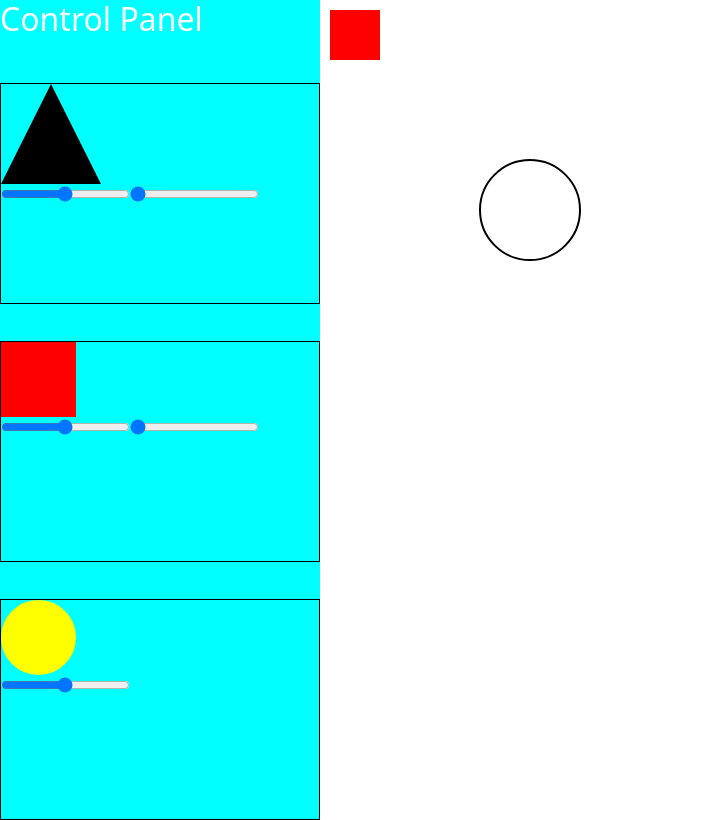
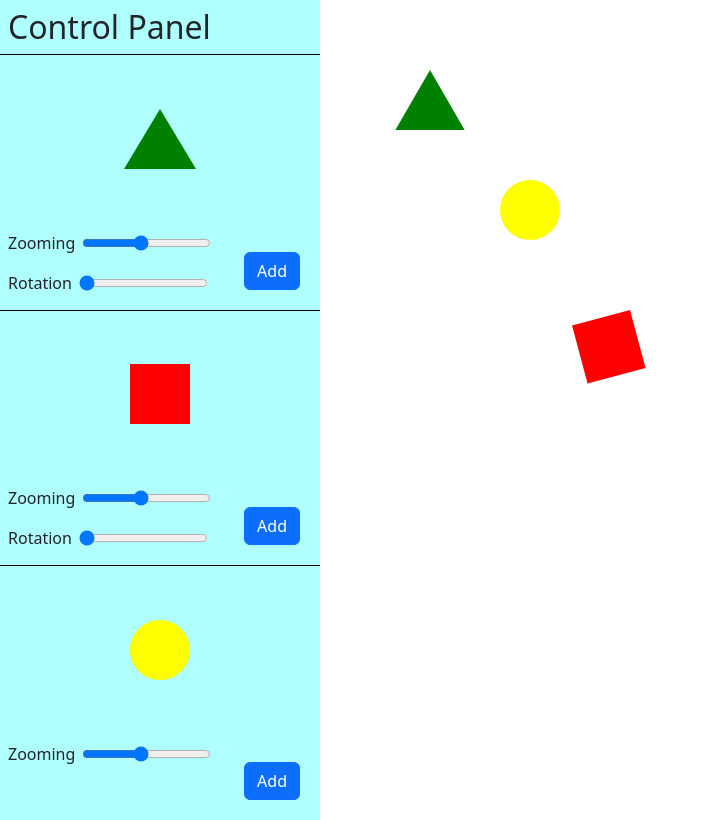
Before and after one commit to chrisnumber49/React-Primitive-Art, a React (Create React App) app: page / in a window 1280 px wide. Shown: the whole page, without its empty margins (0-709 px from the left). Built offline with nearby package versions, Linux system fonts and the light colour scheme.

Commit message:
complete functionalities in AddingShapePanel

```diff
--- a/src/App.css
+++ b/src/App.css
@@ -8,7 +8,7 @@
 
 .panel-container{
   width: 25%;
-  background-color: aqua;
+  background-color: rgb(175, 255, 255);
 }
 
 .canvas-container{
@@ -24,6 +24,22 @@
   justify-content: space-between;
 }
 .panel-item{
-  border: black solid 1px;
-  height: 27%
+  position: relative;
+  border-top: black solid 1px;
+  height: 33%;
+  display: flex;
+  flex-direction: column;
+  align-items: center;
+  justify-content: start;
 }
+.shape-container{
+  height: 66%;
+  display: flex;
+  align-items: center;
+  justify-content: center;
+}
+.add-btn{
+  position: absolute;
+  bottom: 20px;
+  right: 20px;
+}
--- a/src/App.tsx
+++ b/src/App.tsx
@@ -1,20 +1,27 @@
 import React from 'react';
 import './App.css';
-import { Stage, Layer, Rect, Circle } from 'react-konva';
+import { Stage, Layer, Rect, Circle, RegularPolygon } from 'react-konva';
 import AddingShapePanel from './components/AddingShapePanel'
 
 function App() {
+  const addingNewPattern = (data:object) => {
+    console.warn(data)
+  }
+
   return (
     <div className="main-container">
       <div className="panel-container">
-        <AddingShapePanel/>
+        <AddingShapePanel onAddingNewPattern={addingNewPattern}/>
       </div>
 
       <div className="canvas-container">
         <Stage width={window.innerWidth*0.7} height={window.innerHeight}>
           <Layer>
-            <Rect width={50} height={50} fill="red" />
-            <Circle x={200} y={200} stroke="black" radius={50} />
+            <RegularPolygon x={100} y={100} radius={40} sides={3} fill="green" rotation={0} draggable/>
+
+            <Rect x={300} y={300} width={60} height={60} fill="red" rotation={75} draggable/>
+
+            <Circle x={200} y={200} radius={30} fill="yellow" draggable/>
           </Layer>
         </Stage>
       </div>
--- a/src/components/AddingShapePanel.tsx
+++ b/src/components/AddingShapePanel.tsx
@@ -11,22 +11,22 @@ const initialShapeStyles: ShapeStyles = {
     triangleStyle: {
         'width': 0,
         'height': 0,
-        'borderLeft': '50px solid transparent',
-        'borderRight': '50px solid transparent',
-        'borderBottom': '100px solid black',
+        'borderWidth': '0 36px 60px 36px',
+        'borderColor': 'transparent transparent green transparent',
+        'borderStyle': 'solid',
         'rotate': '0deg'
     },
     rectangleStyle: {
-        'width': '75px',
-        'height': '75px',
+        'width': '60px',
+        'height': '60px',
         'borderStyle': 'solid',
         'borderColor': 'red',
         'backgroundColor': 'red',
         'rotate': '0deg'
     },
     circleStyle: {
-        'width': '75px',
-        'height': '75px',
+        'width': '60px',
+        'height': '60px',
         'borderStyle': 'solid',
         'borderColor': 'yellow',
         'backgroundColor': 'yellow',
@@ -34,32 +34,34 @@ const initialShapeStyles: ShapeStyles = {
     }
 }
 
-const reducer = (state: ShapeStyles, action:{shape:string, changeOn:string, value:any}) => {
-    let newParams = {};
+const reducer = (state: ShapeStyles, action:{shape:string, changeOn:string, value:number}) => {
+    let newParams:any = {};
 
     switch (action.shape) {
         case "TRIANGLE":
             newParams = {...state.triangleStyle};
             if(action.changeOn === "ZOOM"){
-
+                newParams.borderWidth = `0 ${0.72*action.value}px ${1.2*action.value}px ${0.72*action.value}px`;
             } else if(action.changeOn === "ROTATION"){
-
+                newParams.rotate = `${action.value}deg`;
             }
 
             return {...state, triangleStyle: newParams}
         case "RECTANGLE":
             newParams = {...state.rectangleStyle};
             if(action.changeOn === "ZOOM"){
-
+                newParams.width = `${1.2*action.value}px`;
+                newParams.height = `${1.2*action.value}px`;
             } else if(action.changeOn === "ROTATION"){
-
+                newParams.rotate = `${action.value}deg`;
             }
 
             return {...state, rectangleStyle: newParams}
         case "CIRCLE":
             newParams = {...state.circleStyle};
             if(action.changeOn === "ZOOM"){
-
+                newParams.width = `${1.2*action.value}px`;
+                newParams.height = `${1.2*action.value}px`;
             }
 
             return {...state, circleStyle: newParams}
@@ -69,7 +71,7 @@ const reducer = (state: ShapeStyles, action:{shape:string, changeOn:string, valu
 };
 
 
-function AddingShapePanel() {
+function AddingShapePanel({onAddingNewPattern}) {
     const [shapeStyles, dispatch] = useReducer(reducer, initialShapeStyles);
     const [currentZoom, setZoom] = useState({triangle: 50,rectangle: 50,circle: 50});
     const [currentRotation, setRotation] = useState({triangle: 0,rectangle: 0});
@@ -88,20 +90,53 @@ function AddingShapePanel() {
         dispatch({ shape, changeOn, value });
     };
 
+    const addNewShapeToCanvas = (shape: "TRIANGLE"| "RECTANGLE"| "CIRCLE") => {
+        let newShape:any = {};
+        if(shape === "TRIANGLE") {
+            newShape = {
+                shape: 'TRIANGLE',
+                radius: 0.8*currentZoom.triangle,
+                rotation: currentRotation.triangle
+            }
+        } else if(shape === "RECTANGLE") {
+            newShape = {
+                shape: 'RECTANGLE',
+                width: 1.2*currentZoom.rectangle,
+                height: 1.2*currentZoom.rectangle,
+                rotation: currentRotation.rectangle
+            }
+        } else if(shape === "CIRCLE") {
+            newShape = {
+                shape: 'CIRCLE',
+                radius: 0.6*currentZoom.circle
+            }
+        }
+
+        onAddingNewPattern(newShape);
+    }
+
     return (
         <div className="panel-layout">
-            <h2 className='text-white'>Control Panel</h2>
+            <h2 className='m-2'>Control Panel</h2>
+
             <div className="panel-item">
+                <div className="shape-container">
                     <div style={shapeStyles.triangleStyle}/>
+                </div>
 
+                <div className="input-group my-2">
+                    <label className='mx-2' htmlFor="triangleZoom">Zooming</label>
                     <input
                         type="range"
                         id="triangleZoom"
-                    min="1"
+                        min="10"
                         max="100"
                         value={currentZoom.triangle}
                         onChange={(event)=> {handleShapeChange("TRIANGLE", "ZOOM", Number(event.target.value))}}
                     ></input>
+                </div>
+                <div className="input-group my-2">
+                    <label className='mx-2' htmlFor="triangleRotate">Rotation</label>
                     <input
                         type="range"
                         id="triangleRotate"
@@ -112,17 +147,27 @@ function AddingShapePanel() {
                     ></input>
                 </div>
 
+                <button className="add-btn btn btn-primary" onClick={() => {addNewShapeToCanvas("TRIANGLE")}}>Add</button>
+            </div>
+
             <div className="panel-item">
+                <div className="shape-container">
                     <div style={shapeStyles.rectangleStyle}/>
+                </div>
 
+                <div className="input-group my-2">
+                    <label className='mx-2' htmlFor="rectangleZoom">Zooming</label>
                     <input
                         type="range"
                         id="rectangleZoom"
-                    min="1"
+                        min="10"
                         max="100"
                         value={currentZoom.rectangle}
                         onChange={(event)=> {handleShapeChange("RECTANGLE", "ZOOM", Number(event.target.value))}}
                     ></input>
+                </div>
+                <div className="input-group my-2">
+                    <label className='mx-2' htmlFor="rectangleRotate">Rotation</label>
                     <input
                         type="range"
                         id="rectangleRotate"
@@ -133,17 +178,27 @@ function AddingShapePanel() {
                     ></input>
                 </div>
 
+                <button className="add-btn btn btn-primary" onClick={() => {addNewShapeToCanvas("RECTANGLE")}}>Add</button>
+            </div>
+
             <div className="panel-item">
+                <div className="shape-container">
                     <div style={shapeStyles.circleStyle}/>
+                </div>
 
+                <div className="input-group my-2">
+                    <label className='mx-2' htmlFor="circleZoom">Zooming</label>
                     <input
                         type="range"
                         id="circleZoom"
-                    min="1"
+                        min="10"
                         max="100"
                         value={currentZoom.circle}
                         onChange={(event)=> {handleShapeChange("CIRCLE", "ZOOM", Number(event.target.value))}}
                     ></input>
+                </div>
+
+                <button className="add-btn btn btn-primary" onClick={() => {addNewShapeToCanvas("CIRCLE")}}>Add</button>
             </div>
         </div>
     )
```
Lines whose indentation alone changed are shown as unchanged.
